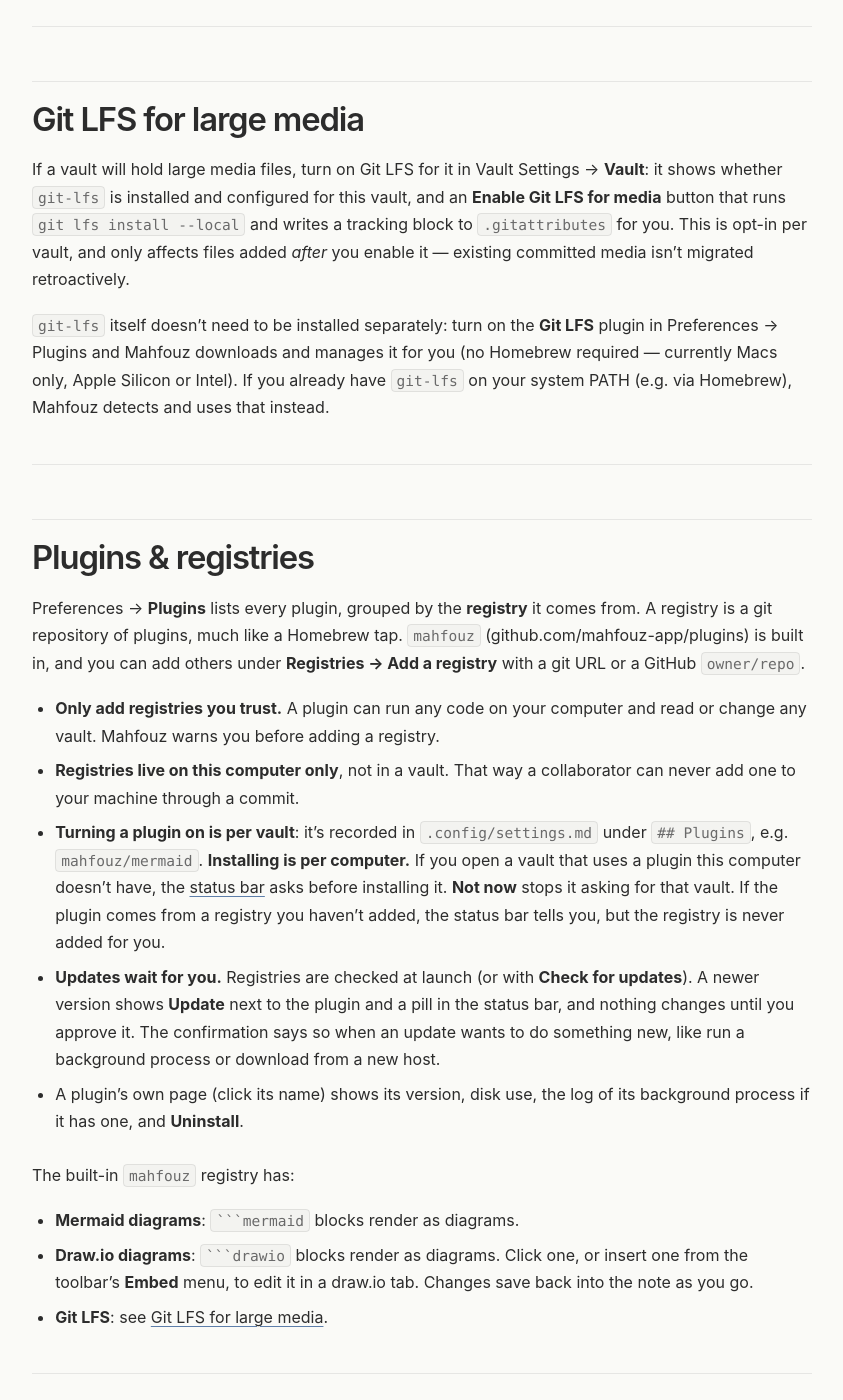
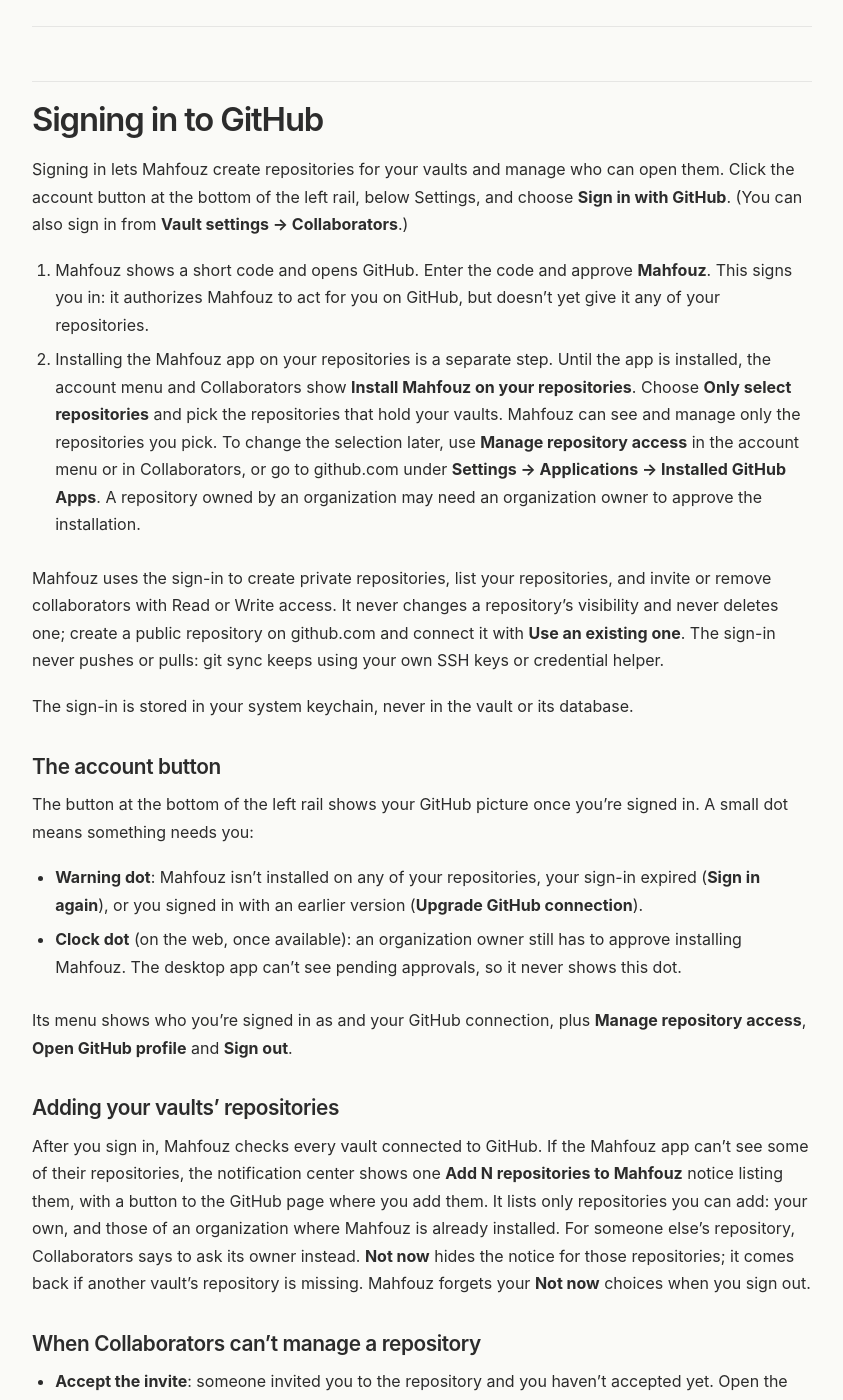
Before and after one commit to mahfouz-app/docs, a Jekyll site: the page built from guide.md, in a window 1280 px wide and 1400 px high, scrolled down 14570 px. Shown: the whole window, without its empty margins (218-1061 px from the left). Built offline with Jekyll 4.4.1, drawn with Linux system fonts in a browser that asks for light colours; some of the changed text lies outside the part shown.

Commit message:
docs: signing in to GitHub with the Mahfouz app
The account button, installing the app on your repositories, adding
vault repositories, Collaborators' empty states, staying signed in,
upgrading from the old sign-in, and signing out. Feedback is always
filed by the feedback bot.

Co-Authored-By: Claude Opus 5.5 <noreply@anthropic.com>

```diff
--- a/HELP.md
+++ b/HELP.md
@@ -593,6 +593,127 @@ Vault Settings → **Vault** section:
 
 ---
 
+## Signing in to GitHub
+
+Signing in lets Mahfouz create repositories for your vaults and manage who
+can open them. Click the account button at the bottom of the left rail,
+below Settings, and choose **Sign in with GitHub**. (You can also sign in
+from **Vault settings → Collaborators**.)
+
+1. Mahfouz shows a short code and opens GitHub. Enter the code and approve
+   **Mahfouz**. This signs you in: it authorizes Mahfouz to act for you on
+   GitHub, but doesn't yet give it any of your repositories.
+2. Installing the Mahfouz app on your repositories is a separate step. Until
+   the app is installed, the account menu and Collaborators show **Install
+   Mahfouz on your repositories**. Choose **Only select
+   repositories** and pick the repositories that hold your vaults. Mahfouz
+   can see and manage only the repositories you pick. To change the
+   selection later, use **Manage repository access** in the account menu or in
+   Collaborators, or go to github.com under **Settings → Applications → Installed GitHub
+   Apps**. A repository owned by an organization may need an organization
+   owner to approve the installation.
+
+Mahfouz uses the sign-in to create private repositories, list your
+repositories, and invite or remove collaborators with Read or Write access.
+It never changes a repository's visibility and never deletes one; create a
+public repository on github.com and connect it with **Use an existing one**.
+The sign-in never pushes or pulls: git sync keeps using your own SSH keys or
+credential helper.
+
+The sign-in is stored in your system keychain, never in the vault or its
+database.
+
+### The account button
+
+The button at the bottom of the left rail shows your GitHub picture once
+you're signed in. A small dot means something needs you:
+
+- **Warning dot**: Mahfouz isn't installed on any of your repositories, your
+  sign-in expired (**Sign in again**), or you signed in with an earlier
+  version (**Upgrade GitHub connection**).
+- **Clock dot** (on the web, once available): an organization owner still
+  has to approve installing Mahfouz. The desktop app can't see pending
+  approvals, so it never shows this dot.
+
+Its menu shows who you're signed in as and your GitHub connection, plus
+**Manage repository access**, **Open GitHub profile** and **Sign out**.
+
+### Adding your vaults' repositories
+
+After you sign in, Mahfouz checks every vault connected to GitHub. If the
+Mahfouz app can't see some of their repositories, the notification center
+shows one **Add N repositories to Mahfouz** notice listing them, with a
+button to the GitHub page where you add them. It lists only repositories you
+can add: your own, and those of an organization where Mahfouz is already
+installed. For someone else's repository, Collaborators says to ask its
+owner instead. **Not now** hides the notice for those repositories; it comes
+back if another vault's repository is missing. Mahfouz forgets your **Not
+now** choices when you sign out.
+
+### When Collaborators can't manage a repository
+
+- **Accept the invite**: someone invited you to the repository and you
+  haven't accepted yet. Open the invitation on GitHub, accept it, and come
+  back.
+- **Ask the owner to install Mahfouz**: the repository belongs to someone
+  else and the Mahfouz app isn't installed on it. Only its owner (or an
+  organization owner) can add it.
+- **Add this repository**: it's your repository, but it isn't in the
+  Mahfouz app's selection yet. **Add this repository to Mahfouz** opens the
+  page to add it.
+- Only admins of a repository can manage its collaborators.
+
+### Creating a repository for a vault
+
+Creating a repository needs the Mahfouz app installed on your own GitHub
+account. Until it is, Collaborators offers two steps on GitHub instead of
+**Create and connect**: **Create the repository on GitHub** (it opens
+GitHub's new-repository page, private, named after the vault), then
+**Install Mahfouz on it**. Once both are done, the repository appears under
+**Use an existing one**.
+
+**Create and connect** first checks that this computer can push to GitHub
+with your own SSH key: the first push uses it, not your GitHub sign-in. If
+the check fails, nothing is created; the panel says what to fix (add an SSH
+key to GitHub, or run `ssh -T git@github.com` once in Terminal to accept
+GitHub's host key) and offers **Check again**.
+
+### Staying signed in
+
+GitHub renews the sign-in automatically while you use Mahfouz's GitHub
+features. Each renewal lasts up to six months, so you'll be asked to **Sign
+in again**:
+
+- after six months without using them, or
+- when GitHub rejects a renewal: for example, because you revoked Mahfouz on
+  github.com, or because someone used a copy of your sign-in, which replaces
+  yours.
+
+Nothing in your vault is affected, and git sync keeps working. If GitHub
+can't be reached while Mahfouz is renewing your sign-in, it keeps the
+sign-in and shows "GitHub is temporarily unavailable"; try again later.
+Other failed requests show "Couldn't reach GitHub" with the reason.
+
+Until you sign in again, the account button shows a warning dot, and the
+notification center a **GitHub sign-in expired** notice.
+
+### Upgrading from an earlier version
+
+If you signed in with an earlier version of Mahfouz, that sign-in keeps
+working. The account button shows a warning dot and the notification center an
+**Upgrade GitHub connection** notice: sign in once
+more to move to the Mahfouz app. The old sign-in is removed only after the
+new one is saved. Afterwards you can revoke the old "Mahfouz" entry on
+github.com under **Settings → Applications → Authorized OAuth Apps**.
+
+### Signing out
+
+**Sign out** (in the account menu or Collaborators) removes the sign-in from this computer only. To revoke
+Mahfouz's access entirely, go to github.com → **Settings → Applications →
+Authorized GitHub Apps**.
+
+---
+
 ## Git LFS for large media
 
 If a vault will hold large media files, turn on Git LFS for it in Vault
@@ -819,11 +940,10 @@ question. Pick a kind, give it a title and some details, and press
 **Submit**.
 
 Feedback becomes a **public** issue on
-[mahfouz-app/docs](https://github.com/mahfouz-app/docs/issues). If you're
-signed in to GitHub (Vault settings → Collaborators), it's filed under your
-account, so you'll get replies there. Otherwise, the Mahfouz feedback bot
-files it for you; add a way to reach you in the details if you'd like a
-reply. Once it's filed, the dialog links to the new issue.
+[mahfouz-app/docs](https://github.com/mahfouz-app/docs/issues), filed by the
+Mahfouz feedback bot whether or not you're signed in to GitHub. Add a way to
+reach you in the details if you'd like a reply. Once it's filed, the dialog
+links to the new issue.
 
 **Include diagnostics** (on by default) appends the app version, operating
 system and CPU architecture, and nothing else. Nothing from your vault or
```
